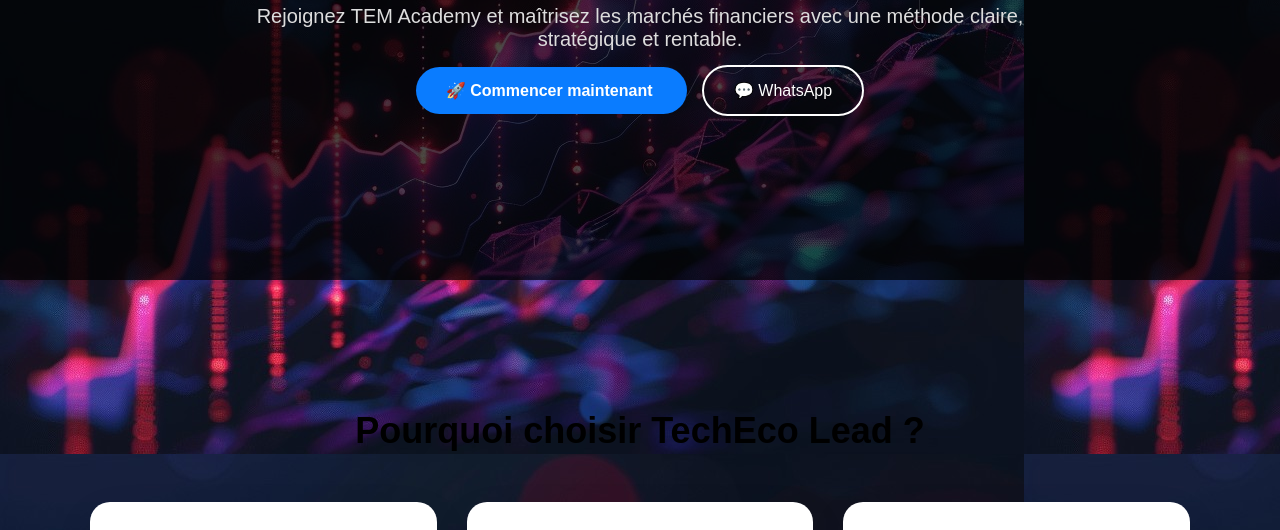
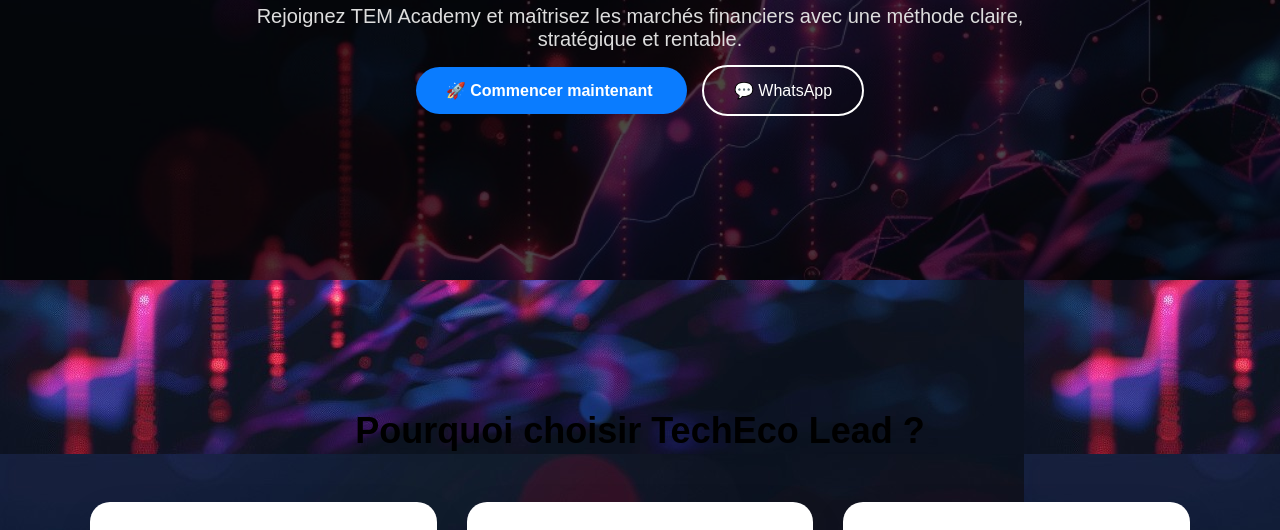
Before and after one commit to dtsdave7-sketch/index.html, a plain HTML site: page index.html in a window 1280 px wide. Shown: the part 570-1100 px from the top of the page. Drawn offline with Linux system fonts and the light colour scheme.

Commit message:
Update style.css

```diff
--- a/style.css
+++ b/style.css
@@ -239,7 +239,7 @@
 
 .hero{
 position:relative;
-background:url("background.jpg") no-repeat center center;
+background:url("imgback.jpg") no-repeat center center;
 background-size:cover;
 color:white;
 padding:180px 20px;
```
